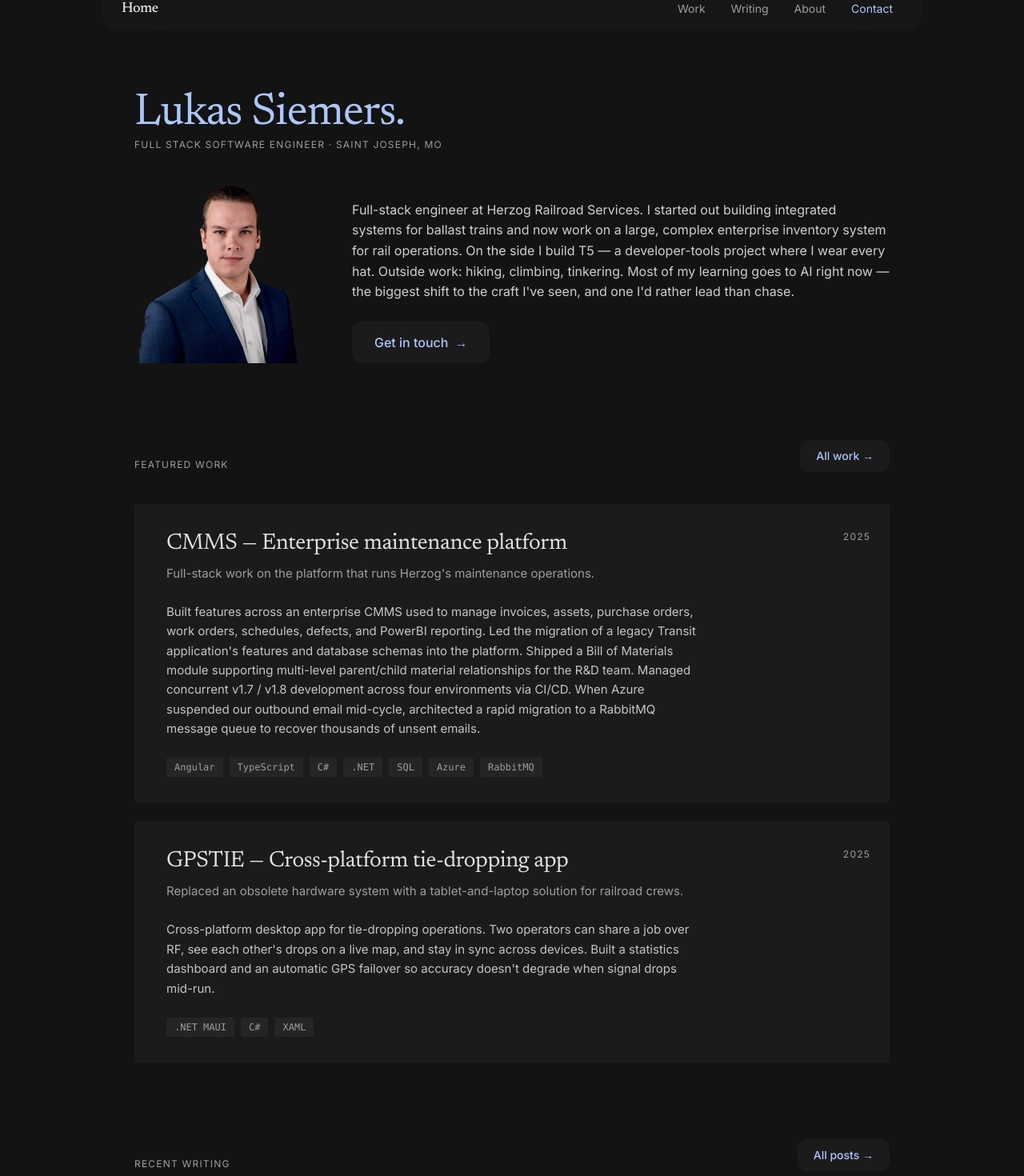
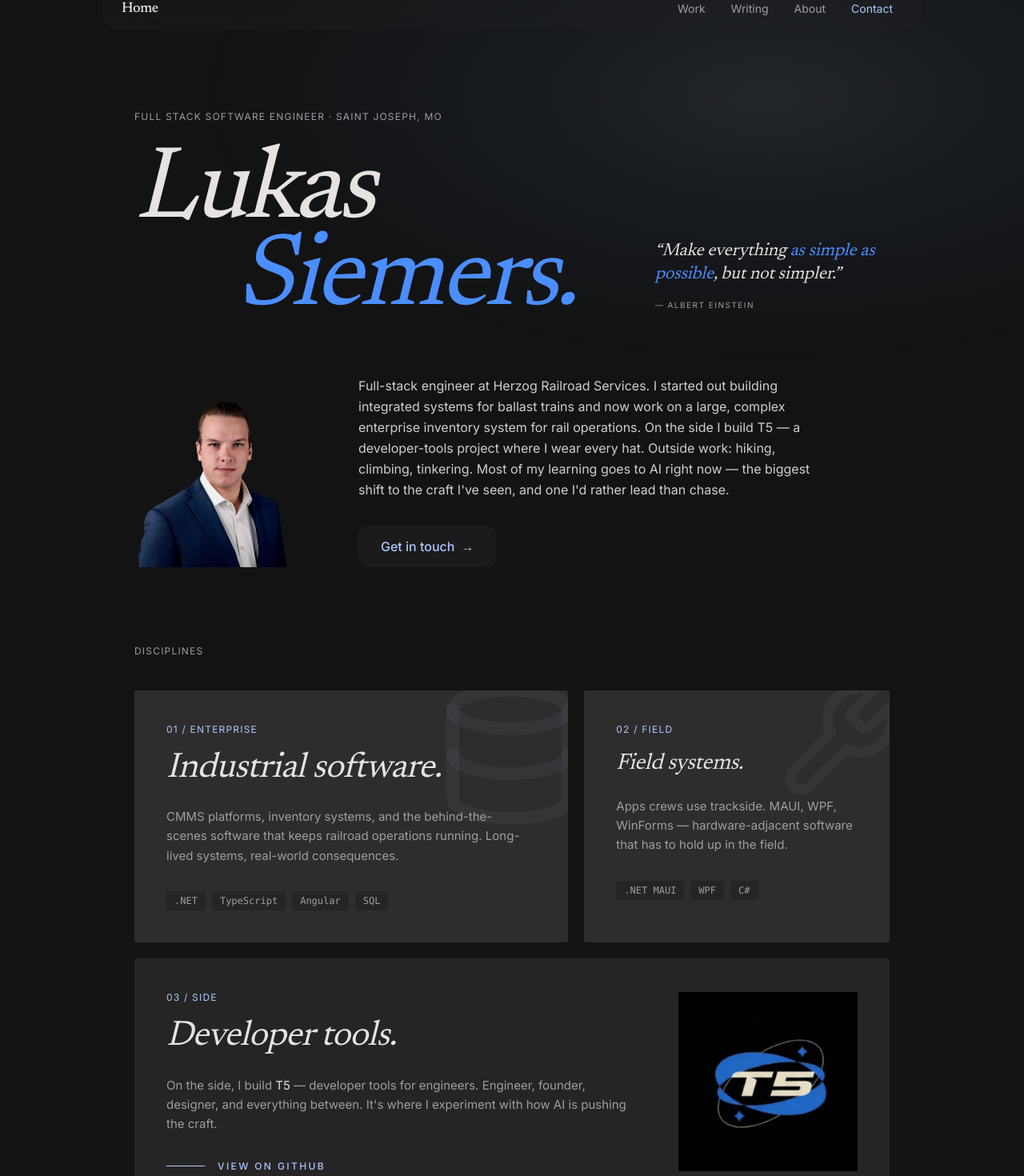
Before and after one commit to lukas-siemers/portfolio-lukas-siemers, a Next.js app: page / in a window 1280 px wide. Shown: the part 39-1509 px from the top of the page at 80% size. Built offline with nearby package versions, Linux system fonts and the light colour scheme.

Commit message:
ppls - Modified landing page

```diff
--- a/src/app/layout.tsx
+++ b/src/app/layout.tsx
@@ -42,6 +42,8 @@ export default function RootLayout({
       suppressHydrationWarning
     >
       <body className="min-h-screen bg-surface text-on-surface antialiased">
+        {/* Page-wide ambient glow — fixed behind all content. */}
+        <div className="page-glow fixed inset-0 -z-10" aria-hidden />
         <Nav />
         <main className="mx-auto w-full max-w-5xl px-6 pb-24 pt-20 sm:px-10 sm:pt-28">
           {children}
--- a/src/app/page.tsx
+++ b/src/app/page.tsx
@@ -1,9 +1,10 @@
 import Link from "next/link";
+import { Database, Wrench } from "lucide-react";
 import ProjectCard from "@/components/ProjectCard";
 import { getFeaturedProjects } from "@/lib/projects";
 import { getAllPosts } from "@/lib/posts";
 import { site } from "@/lib/site";
-import {images} from "@/lib/images";
+import { images } from "@/lib/images";
 
 export default function HomePage() {
   const featured = getFeaturedProjects();
@@ -11,22 +12,46 @@ export default function HomePage() {
 
   return (
     <div className="space-y-section">
-      <section className="space-y-5 pt-8 sm:pt-10">
-        <div>
-          <h1 className="font-serif text-display-md text-on-surface sm:text-display-lg text-primary">
-            {site.name}.
-          </h1>
-                    <p className="label-md mb-6">
+      {/* ---------- HERO ---------- */}
+      <section className="pt-10 sm:pt-16">
+        <p className="label-md mb-8">
           {site.role} · {site.location}
         </p>
+
+        {/* Name on left, Einstein quote on right — paired editorial masthead. */}
+        <div className="grid grid-cols-12 items-end gap-x-8 gap-y-10">
+          <h1 className="col-span-12 font-serif italic tracking-tighter text-on-surface text-display-lg sm:text-display-xl md:col-span-8 md:text-display-2xl">
+            Lukas
+            <br />
+            <span className="ml-10 text-primary-container sm:ml-20 md:ml-32">
+              Siemers.
+            </span>
+          </h1>
+
+          <aside className="col-span-12 md:col-span-4 md:pb-4">
+            <blockquote className="font-serif italic text-on-surface text-body-lg leading-snug sm:text-headline-sm">
+              &ldquo;Make everything{" "}
+              <span className="text-primary-container">
+                as simple as possible
+              </span>
+              , but not simpler.&rdquo;
+            </blockquote>
+            <p className="label-sm mt-4">— Albert Einstein</p>
+          </aside>
         </div>
 
-        <div className="flex flex-col items-center gap-8 md:flex-row md:items-end">
-          <img src={images.profile.headshot} alt="Headshot of Lukas Siemers" className="h-40 w-40 shrink-0 object-cover sm:h-60 sm:w-60" />
-
-          <div>
-            <p className="text-body-lg text-on-surface/90">{site.shortBio}</p>
-            <p className="mt-6">
+        {/* Headshot + bio/CTA row, sits beneath the hero headline. */}
+        <div className="mt-16 flex flex-col items-start gap-10 md:flex-row md:items-end md:gap-14">
+          <img
+            src={images.profile.headshot}
+            alt="Headshot of Lukas Siemers"
+            className="h-40 w-40 shrink-0 object-cover sm:h-56 sm:w-56"
+          />
+          <div className="max-w-xl">
+            <p className="text-body-lg leading-relaxed text-on-surface/90">
+              {site.shortBio}
+            </p>
+            <p className="mt-8">
               <a
                 href={`mailto:${site.email}`}
                 className="inline-flex items-center gap-2 rounded-xl bg-surface-container-low px-7 py-3.5 text-base font-medium text-primary transition-all hover:bg-surface-container hover:-translate-y-0.5"
@@ -39,18 +64,116 @@ export default function HomePage() {
         </div>
       </section>
 
-      {/* Featured Work */}
+      {/* ---------- DISCIPLINES BENTO ---------- */}
       <section>
-        <div className="mb-10 grid grid-cols-12 items-end">
-          <p className="label-md col-span-6">Featured work</p>
-          <div className="col-span-6 text-right">
+        <div className="mb-10">
+          <p className="label-md">Disciplines</p>
+        </div>
+
+        <div className="grid grid-cols-1 gap-5 md:grid-cols-12">
+          {/* 01 — Industrial software (lead card, 7 cols) */}
+          <article className="group relative col-span-1 overflow-hidden rounded-sharp bg-surface-container-high p-10 transition-colors hover:bg-surface-container-highest md:col-span-7">
+            <Database
+              className="absolute -right-6 -top-4 h-48 w-48 text-primary/5"
+              aria-hidden
+            />
+            <div className="relative z-10">
+              <p className="label-md text-primary">01 / Enterprise</p>
+              <h3 className="mt-4 font-serif italic text-on-surface text-headline-md sm:text-display-md">
+                Industrial software.
+              </h3>
+              <p className="mt-6 max-w-md text-body-md leading-relaxed text-on-surface-variant">
+                CMMS platforms, inventory systems, and the behind-the-scenes
+                software that keeps railroad operations running. Long-lived
+                systems, real-world consequences.
+              </p>
+              <div className="mt-8 flex flex-wrap gap-2">
+                {[".NET", "TypeScript", "Angular", "SQL"].map((t) => (
+                  <span
+                    key={t}
+                    className="rounded-sharp bg-surface-container px-2.5 py-1 font-mono text-xs text-on-surface-variant"
+                  >
+                    {t}
+                  </span>
+                ))}
+              </div>
+            </div>
+          </article>
+
+          {/* 02 — Field systems (5 cols) */}
+          <article className="group relative col-span-1 overflow-hidden rounded-sharp bg-surface-container-high p-10 transition-colors hover:bg-surface-container-highest md:col-span-5">
+            <Wrench
+              className="absolute -right-4 -top-4 h-40 w-40 text-primary/5"
+              aria-hidden
+            />
+            <div className="relative z-10">
+              <p className="label-md text-primary">02 / Field</p>
+              <h3 className="mt-4 font-serif italic text-on-surface text-headline-md">
+                Field systems.
+              </h3>
+              <p className="mt-6 max-w-sm text-body-md leading-relaxed text-on-surface-variant">
+                Apps crews use trackside. MAUI, WPF, WinForms —
+                hardware-adjacent software that has to hold up in the field.
+              </p>
+              <div className="mt-8 flex flex-wrap gap-2">
+                {[".NET MAUI", "WPF", "C#"].map((t) => (
+                  <span
+                    key={t}
+                    className="rounded-sharp bg-surface-container px-2.5 py-1 font-mono text-xs text-on-surface-variant"
+                  >
+                    {t}
+                  </span>
+                ))}
+              </div>
+            </div>
+          </article>
+
+          {/* 03 — Developer tools (full width, icon accent on right) */}
+          <article className="group relative col-span-1 overflow-hidden rounded-sharp bg-surface-container p-10 transition-colors hover:bg-surface-container-high md:col-span-12">
+            <div className="flex flex-col gap-10 md:flex-row md:items-center md:gap-16">
+              <div className="flex-1">
+                <p className="label-md text-primary">03 / Side</p>
+                <h3 className="mt-4 font-serif italic text-on-surface text-headline-md sm:text-display-md">
+                  Developer tools.
+                </h3>
+                <p className="mt-6 max-w-xl text-body-md leading-relaxed text-on-surface-variant">
+                  On the side, I build{" "}
+                  <span className="text-on-surface">T5</span> — developer tools
+                  for engineers. Engineer, founder, designer, and everything
+                  between. It&apos;s where I experiment with how AI is pushing
+                  the craft.
+                </p>
+                <a
+                  href={site.t5.github}
+                  target="_blank"
+                  rel="noreferrer"
+                  className="rule-hairline mt-8 text-xs font-medium uppercase tracking-[0.2em] text-primary transition-opacity hover:opacity-80"
+                >
+                  View on GitHub
+                </a>
+              </div>
+              <div className="flex aspect-square w-full shrink-0 items-center justify-center rounded-sharp bg-black p-4 md:w-56">
+                <img
+                  src={images.logos.t5}
+                  alt="T5 logo"
+                  className="h-full w-full object-contain"
+                />
+              </div>
+            </div>
+          </article>
+        </div>
+      </section>
+
+      {/* ---------- FEATURED WORK ---------- */}
+      <section>
+        <div className="mb-10 flex items-end justify-between gap-6">
+          <p className="label-md">Featured work</p>
           <Link
             href="/projects"
-              className="inline-flex items-center gap-2 rounded-xl bg-surface-container-low px-5 py-2.5 text-sm font-medium text-primary transition-all hover:bg-surface-container hover:-translate-y-0.5"
+            className="rule-hairline text-xs font-medium uppercase tracking-[0.2em] text-primary transition-opacity hover:opacity-80"
           >
-              All work →
+            All work
           </Link>
-          </div>
         </div>
 
         <div className="space-y-6">
@@ -60,19 +183,17 @@ export default function HomePage() {
         </div>
       </section>
 
-      {/* Recent Writing */}
+      {/* ---------- RECENT WRITING ---------- */}
       {recentPosts.length > 0 && (
         <section>
-          <div className="mb-10 grid grid-cols-12 items-end">
-            <p className="label-md col-span-6">Recent writing</p>
-            <div className="col-span-6 text-right">
+          <div className="mb-10 flex items-end justify-between gap-6">
+            <p className="label-md">Recent writing</p>
             <Link
               href="/blog"
-                className="inline-flex items-center gap-2 rounded-xl bg-surface-container-low px-5 py-2.5 text-sm font-medium text-primary transition-all hover:bg-surface-container hover:-translate-y-0.5"
+              className="rule-hairline text-xs font-medium uppercase tracking-[0.2em] text-primary transition-opacity hover:opacity-80"
             >
-                All posts →
+              All posts
             </Link>
-            </div>
           </div>
 
           <ul className="space-y-8">
@@ -80,7 +201,7 @@ export default function HomePage() {
               <li key={post.slug}>
                 <Link href={`/blog/${post.slug}`} className="group block">
                   <div className="grid grid-cols-12 items-baseline gap-4">
-                    <h3 className="col-span-9 font-serif text-headline-sm text-on-surface transition-colors group-hover:text-primary sm:text-headline-md">
+                    <h3 className="col-span-9 font-serif italic text-headline-sm text-on-surface transition-colors group-hover:text-primary sm:text-headline-md">
                       {post.title}
                     </h3>
                     <p className="label-md col-span-3 text-right">
--- a/src/lib/images.ts
+++ b/src/lib/images.ts
@@ -5,6 +5,9 @@ export const images = {
   },
   profile: {
     headshot: "/images/Headshot-cutout.png",
+  },
+  logos: {
+    t5: "/images/T5.png",
   },
   projects: {
     cmms: "/images/projects/cmms.webp",
--- a/src/lib/site.ts
+++ b/src/lib/site.ts
@@ -11,6 +11,10 @@ export const site = {
     github: "https://github.com/lukas-siemers",
     linkedin: "https://www.linkedin.com/in/lukas-siemers-306678201/",
   },
+  t5: {
+    name: "T5",
+    github: "https://github.com/T5-labs",
+  },
 };
 
 export type SiteConfig = typeof site;
--- a/src/styles/theme.css
+++ b/src/styles/theme.css
@@ -39,6 +39,14 @@ body {
   color: rgb(var(--on-surface-variant));
 }
 
+/* Smaller label — footnote-scale attribution, datelines, etc. */
+.label-sm {
+  font-size: 0.625rem;
+  letter-spacing: 0.15em;
+  text-transform: uppercase;
+  color: rgb(var(--on-surface-variant));
+}
+
 /* Signature gradient — Editorial Avant-Garde primary CTA.
    135° primary → primary-container. Use on exactly ONE element per page. */
 .gradient-primary {
@@ -60,3 +68,35 @@ body {
 .ghost-border {
   box-shadow: inset 0 0 0 1px rgb(var(--outline-variant) / 0.15);
 }
+
+/* Hairline rule — Stitch-style animated line preceding a label link.
+   Used as: <a class="rule-hairline">...</a>. Line expands on hover. */
+.rule-hairline {
+  display: inline-flex;
+  align-items: center;
+  gap: 1rem;
+}
+.rule-hairline::before {
+  content: "";
+  display: block;
+  height: 1px;
+  width: 3rem;
+  background-color: rgb(var(--primary));
+  transition: width 500ms ease;
+}
+.rule-hairline:hover::before {
+  width: 6rem;
+}
+
+/* Page glow — ambient primary bloom sitting behind the entire page.
+   Fixed to the viewport via layout.tsx, so it doesn't scroll and gives
+   the whole site a soft atmospheric backdrop. */
+.page-glow {
+  background: radial-gradient(
+    ellipse 80% 60% at 75% 20%,
+    rgb(var(--primary) / 0.1) 0%,
+    rgb(var(--primary-container) / 0.04) 40%,
+    transparent 70%
+  );
+  pointer-events: none;
+}
--- a/tailwind.config.ts
+++ b/tailwind.config.ts
@@ -47,6 +47,8 @@ const config: Config = {
       },
       fontSize: {
         // Editorial Avant-Garde scale
+        "display-2xl": ["8rem", { lineHeight: "0.85", letterSpacing: "-0.035em" }],
+        "display-xl": ["5rem", { lineHeight: "0.9", letterSpacing: "-0.03em" }],
         "display-lg": ["3.5rem", { lineHeight: "1.05", letterSpacing: "-0.02em" }],
         "display-md": ["2.75rem", { lineHeight: "1.1", letterSpacing: "-0.02em" }],
         "headline-md": ["1.75rem", { lineHeight: "1.25", letterSpacing: "-0.015em" }],
```
Also changed, not shown: public/images/T5.png (added). Lines whose indentation alone changed are shown as unchanged.
